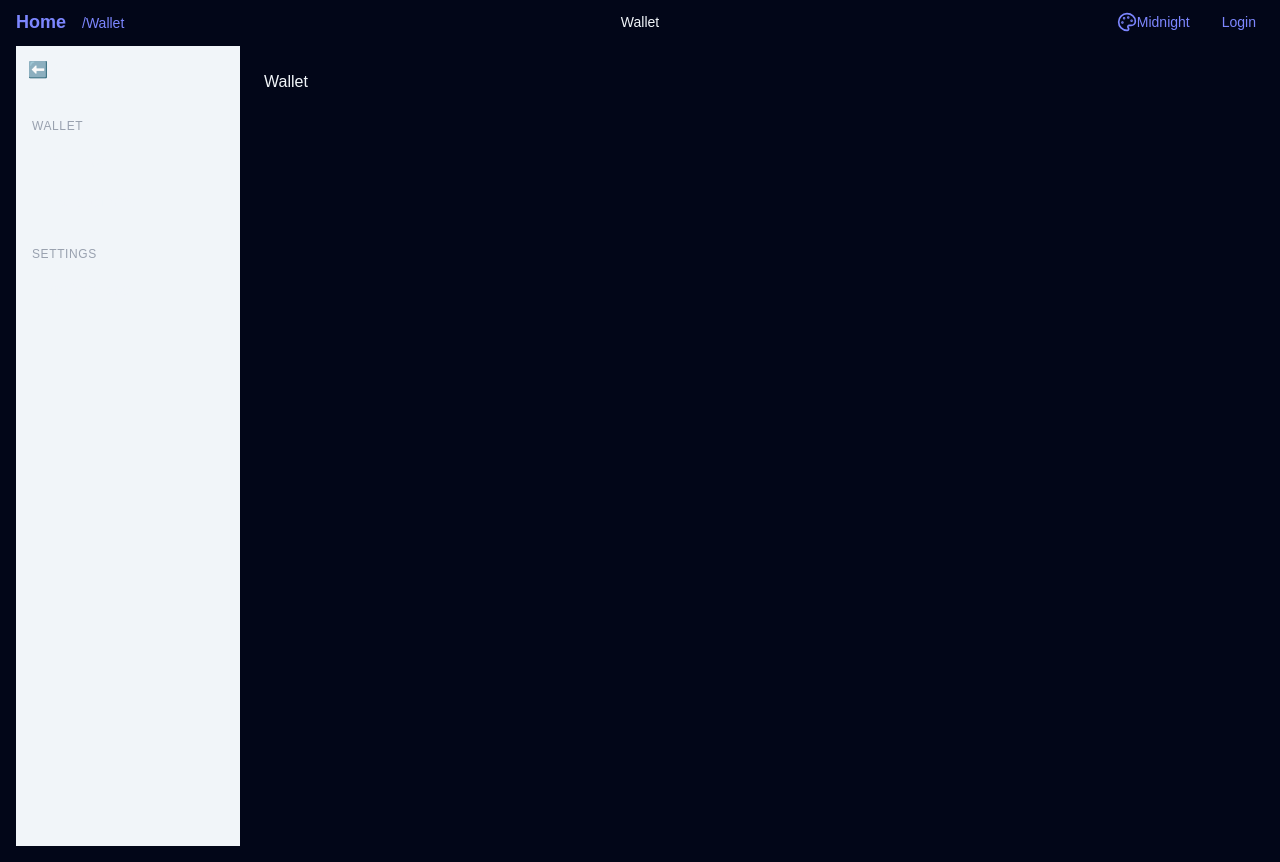
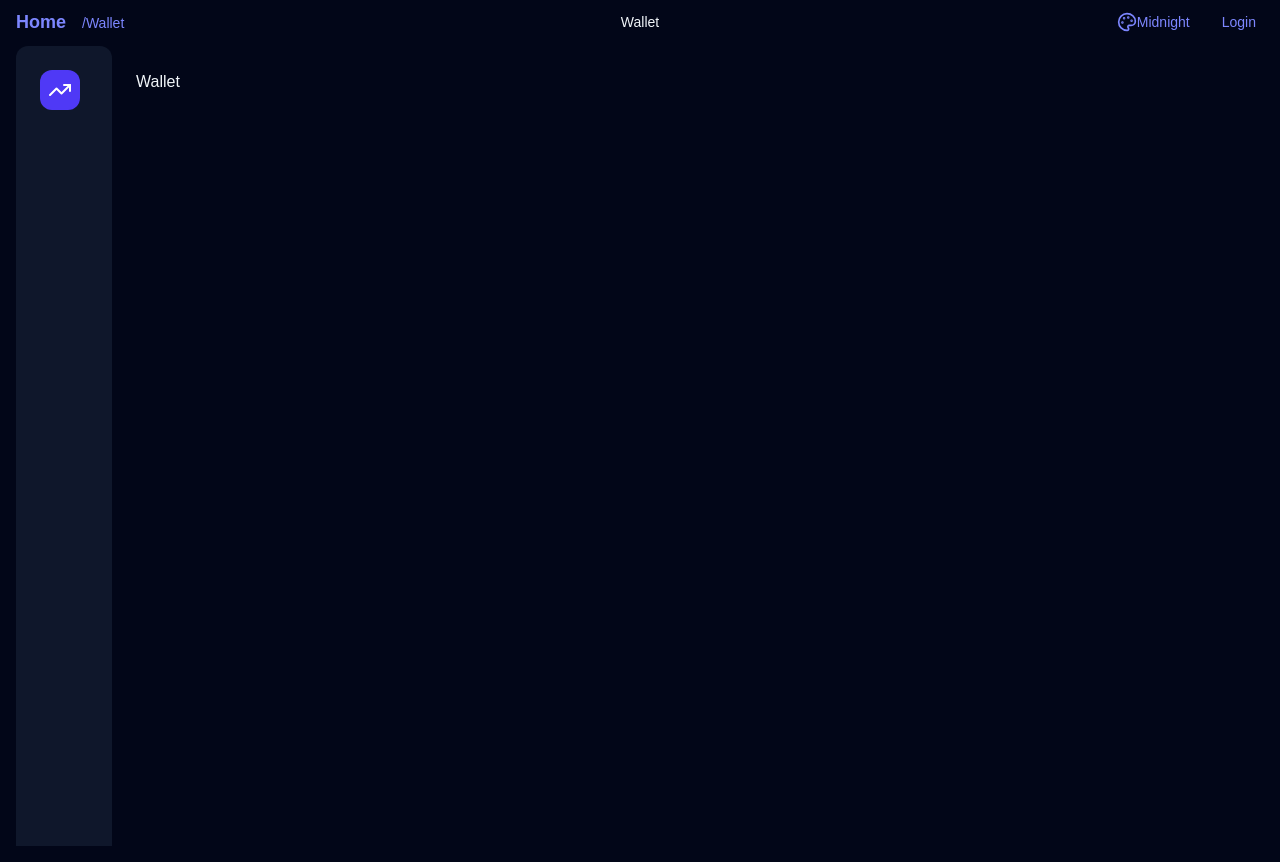
Before and after one commit to anilsworld2000/next-ui-playground, a Next.js app: page /wallet in a window 1280 px wide. Built offline with nearby package versions, Linux system fonts and the light colour scheme.

Commit message:
updated vertical side bar

```diff
--- a/app/components/Layouts/DashboardLayout.tsx
+++ b/app/components/Layouts/DashboardLayout.tsx
@@ -3,6 +3,7 @@ import { ReactNode } from "react";
 import VerticalNavbar from "../NavBars/VerticalNavBar";
 import { NavGroup, NavItem } from "@/app/types";
 import HorizontalNavBar from "../NavBars/HontalNavBar";
+import { TrendingUp } from "lucide-react";
 
 interface DashboardLayoutProps {
     children: ReactNode;
@@ -14,7 +15,11 @@ export default function DashboardLayout({ children, horizontalItems, verticalGro
     return (
         <div className="flex min-h-screen">
             {/* First column: vertical nav bar */}
-            <VerticalNavbar groups={verticalGroups} />
+            <VerticalNavbar
+                title="FinPulse"
+                icon={<TrendingUp className="text-white" size={24} />}
+                groups={verticalGroups}
+            />
 
             {/* Second column: split into two rows */}
             <div className="flex flex-col flex-1">
--- a/app/components/NavBars/VerticalNavBar.tsx
+++ b/app/components/NavBars/VerticalNavBar.tsx
@@ -1,35 +1,47 @@
 "use client";
+import { useTheme } from "@/app/hooks/ThemeContext";
 import { NavGroup } from "@/app/types";
+import cnClassNames from "@/app/utils";
 import router from "next/router";
 import { useState } from "react";
+import Button from "../Buttons/Button";
 
 interface VerticalNavbarProps {
+    title: string;
+    icon?: React.ReactNode;
     groups: NavGroup[];
 }
 
 export default function VerticalNavbar(props: VerticalNavbarProps) {
-    const [collapsed, setCollapsed] = useState(false);
+    const theme = useTheme();
+    const [isSidebarOpen, setSidebarOpen] = useState(false);
     return (
         <>
+            {/* Mobile Sidebar Overlay */}
+            {isSidebarOpen && (
+                <div className="fixed inset-0 bg-black/50 z-40 lg:hidden"
+                    onClick={() => setSidebarOpen(false)} />
+            )}
+
             {props.groups?.length > 0 &&
-                <div
-                    className={`h-screen bg-slate-100 flex flex-col transition-all duration-300 ${collapsed ? "w-16" : "w-56"
-                        }`}
-                >
-                    {/* Toggle button */}
-                    <button
-                        onClick={() => setCollapsed(!collapsed)}
-                        className="p-3 text-left hover:bg-slate-400"
-                    >
-                        {collapsed ? "➡️" : "⬅️ Collapse"}
-                    </button>
+                <aside className={`fixed lg:static inset-y-0 left-0 z-50 ${theme.theme.sidebar} rounded-t-xl transition-transform lg:translate-x-0 ${!isSidebarOpen ? 'translate-x-0 w-24' : 'translate-x-full w-56'}`}>
+                    <div className="p-6 h-full flex flex-col">
+                        <div className="flex items-center gap-3 mb-1">
+                            <Button className={cnClassNames("p-2 rounded-xl", theme.theme.primary)}
+                                onClick={() => setSidebarOpen(!isSidebarOpen)}
+                            >{props.icon}
 
-                    {/* Groups */}
-                    <div className="flex-1 overflow-y-auto">
+                            </Button>
+                            {   isSidebarOpen &&
+                                <h1 className={cnClassNames("text-xl font-bold tracking-tight cursor-pointer", theme.theme.primaryText)}>{props.title}</h1>
+                            }
+                        </div>
+
+                        <nav className="flex-1 space-y-1">
                             {props.groups?.map((group) => (
                                 <div key={group.id} className="mt-4">
-                                {!collapsed && (
-                                    <div className="px-4 py-2 text-xs uppercase tracking-wider text-gray-400">
+                                    {isSidebarOpen && (
+                                        <div className="px-2 py-2 text-xs uppercase tracking-wider">
                                             {group.title}
                                         </div>
                                     )}
@@ -37,16 +49,17 @@ export default function VerticalNavbar(props: VerticalNavbarProps) {
                                         <div
                                             key={item.id}
                                             onClick={() => router.push(item.href)}
-                                        className="flex items-center gap-3 px-4 py-2 cursor-pointer hover:bg-gray-800"
+                                            className={cnClassNames("flex items-center gap-3 px-4 py-2 cursor-pointer", theme.theme.hoverBg)}
                                         >
                                             <span className="text-lg">{item.icon}</span>
-                                        {!collapsed && <span>{item.name}</span>}
+                                            {isSidebarOpen && <span>{item.name}</span>}
                                         </div>
                                     ))}
                                 </div>
                             ))}
+                        </nav>
                     </div>
-                </div>
+                </aside>
             }
         </>
     );
```
Lines whose indentation alone changed are shown as unchanged.
